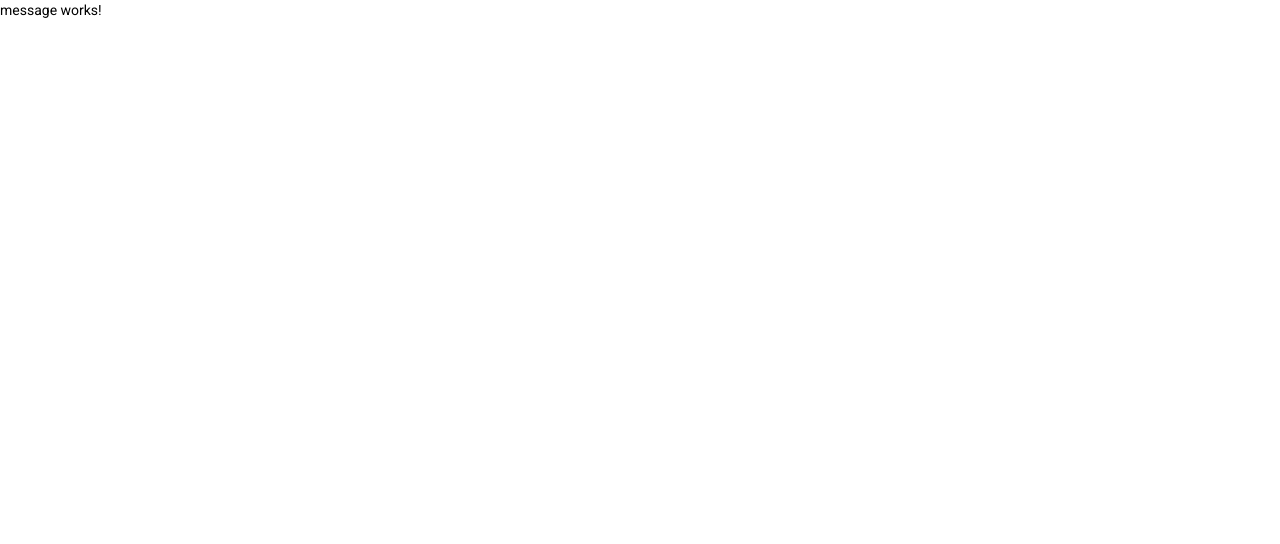
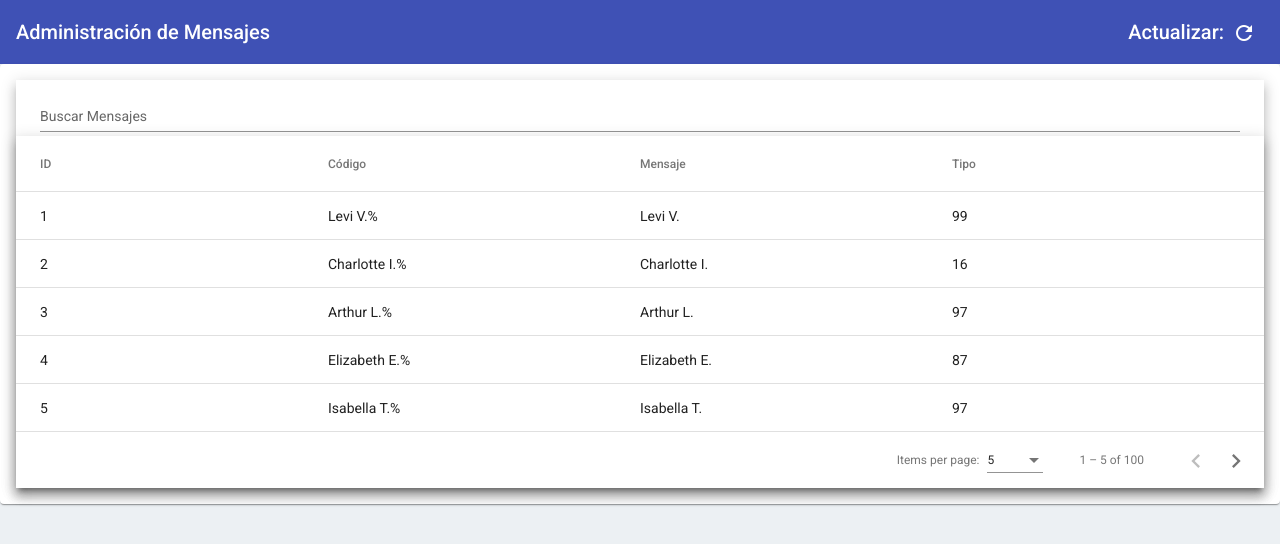
Before and after one commit to ajcastillov11/repoLocalTestAngular, an Angular app: page /messages/messages in a window 1280 px wide. Shown: the top 544 px of the page. Built offline with nearby package versions, Linux system fonts and the light colour scheme.

Commit message:
Avance mensajes

```diff
--- a/src/app/components/messages/message/message.component.css
+++ b/src/app/components/messages/message/message.component.css
@@ -55,3 +55,17 @@
   .mat-header-cell:nth-child(7){
     flex: 0 0 7%;
   }
+
+
+  table {
+    width: 100%;
+  }
+
+  .mat-form-field {
+    font-size: 14px;
+    width: 100%;
+  }
+
+  td, th {
+    width: 25%;
+  }
--- a/src/app/components/messages/message/message.component.html
+++ b/src/app/components/messages/message/message.component.html
@@ -1 +1,63 @@
-<p>message works!</p>
+<mat-toolbar color="primary">
+  <span>Administración de Mensajes</span>
+  <span class="spacer"></span>
+  Actualizar:
+  <button mat-icon-button (click)="refresh()">
+    <mat-icon>refresh</mat-icon>
+  </button>
+</mat-toolbar>
+
+
+
+<mat-card>
+  <div class="container mat-elevation-z8">
+
+    <div class="form">
+      <mat-form-field appearance="standard" floatPlaceholder="never" color="accent">
+        <mat-label>Buscar Mensajes</mat-label>
+        <input matInput #filter (keyup)="applyFilter($event)" placeholder="Filtrar Mensajes" #input>
+      </mat-form-field>
+    </div>
+
+
+
+    <div class="mat-elevation-z8">
+      <table mat-table [dataSource]="dataSource" matSort>
+
+        <!-- ID Column -->
+        <ng-container matColumnDef="id">
+          <th mat-header-cell *matHeaderCellDef mat-sort-header> ID </th>
+          <td mat-cell *matCellDef="let row"> {{row.id}} </td>
+        </ng-container>
+
+        <!-- Progress Column -->
+        <ng-container matColumnDef="codigo">
+          <th mat-header-cell *matHeaderCellDef mat-sort-header> Código </th>
+          <td mat-cell *matCellDef="let row"> {{row.codigo}}% </td>
+        </ng-container>
+
+        <!-- Name Column -->
+        <ng-container matColumnDef="mensaje">
+          <th mat-header-cell *matHeaderCellDef mat-sort-header> Mensaje </th>
+          <td mat-cell *matCellDef="let row"> {{row.mensaje}} </td>
+        </ng-container>
+
+        <!-- Fruit Column -->
+        <ng-container matColumnDef="tipo">
+          <th mat-header-cell *matHeaderCellDef mat-sort-header> Tipo </th>
+          <td mat-cell *matCellDef="let row"> {{row.tipo}} </td>
+        </ng-container>
+
+        <tr mat-header-row *matHeaderRowDef="displayedColumns"></tr>
+        <tr mat-row *matRowDef="let row; columns: displayedColumns;"></tr>
+
+        <!-- Row shown when there is no matching data. -->
+        <tr class="mat-row" *matNoDataRow>
+          <td class="mat-cell" colspan="4">No data matching the filter "{{input.value}}"</td>
+        </tr>
+      </table>
+
+      <mat-paginator [pageSizeOptions]="[5, 10, 25, 100]" aria-label="Select page of users"></mat-paginator>
+    </div>
+  </div>
+</mat-card>
--- a/src/app/components/messages/message/message.component.ts
+++ b/src/app/components/messages/message/message.component.ts
@@ -1,15 +1,69 @@
-import { Component, OnInit } from '@angular/core';
+import {AfterViewInit, Component, ViewChild,OnInit} from '@angular/core';
+
+import { MessagesService } from 'src/app/services/messages.service';
+
+import {MatPaginator} from '@angular/material/paginator';
+import {MatSort} from '@angular/material/sort';
+import {MatTableDataSource} from '@angular/material/table';
+import { MessageModel } from 'src/app/models/message';
+
+
+const NAMES: string[] = [
+  'Maia', 'Asher', 'Olivia', 'Atticus', 'Amelia', 'Jack', 'Charlotte', 'Theodore', 'Isla', 'Oliver',
+  'Isabella', 'Jasper', 'Cora', 'Levi', 'Violet', 'Arthur', 'Mia', 'Gabriel Se tira el codigo', 'Elizabeth'
+];
+
 
 @Component({
   selector: 'app-message',
   templateUrl: './message.component.html',
   styleUrls: ['./message.component.css']
 })
-export class MessageComponent implements OnInit {
+export class MessageComponent implements OnInit, AfterViewInit  {
+ displayedColumns: string[] = ['id', 'codigo', 'mensaje', 'tipo'];
+  dataSource: MatTableDataSource<MessageModel> | any;
 
-  constructor() { }
+  @ViewChild(MatPaginator) paginator: MatPaginator | any;
+  @ViewChild(MatSort) sort: MatSort | any;
+
+   constructor(private _service: MessagesService) {
+      // Carga Lista Mensajes
+      const listMensajes = Array.from({length: 100}, (_, k) => createNewUser(k + 1));
+
+      // Assign the data to the data source for the table to render
+      this.dataSource = new MatTableDataSource(listMensajes);
+  }
+  ngAfterViewInit(): void {
+    this.dataSource.paginator = this.paginator;
+    this.dataSource.sort = this.sort;
+  }
 
   ngOnInit(): void {
   }
+  refresh(){
 
+  }
+
+  applyFilter(event: Event) {
+    const filterValue = (event.target as HTMLInputElement).value;
+    this.dataSource.filter = filterValue.trim().toLowerCase();
+
+    if (this.dataSource.paginator) {
+      this.dataSource.paginator.firstPage();
+    }
+  }
 }
+
+
+/** Builds and returns a new User. */
+function createNewUser(id: number): MessageModel {
+  const name = NAMES[Math.round(Math.random() * (NAMES.length - 1))] + ' ' +
+    NAMES[Math.round(Math.random() * (NAMES.length - 1))].charAt(0) + '.';
+
+  return {
+    id: id,
+    codigo: name,
+    mensaje: name,
+    tipo: Math.round(Math.random() * 100)
+  };
+}
--- a/src/app/models/message.ts
+++ b/src/app/models/message.ts
@@ -1,6 +1,6 @@
 import { IMessages } from "../interfaces/imessages";
 
-export class Message implements IMessages {
+export class MessageModel implements IMessages {
     id: number = 0;
     codigo: string = '';
     mensaje: string = '';
--- a/src/app/services/messages.service.ts
+++ b/src/app/services/messages.service.ts
@@ -1,6 +1,6 @@
 import { HttpClient } from '@angular/common/http';
 import { Injectable } from '@angular/core';
-import { Message, tipoMessage } from '../models/message';
+import { MessageModel, tipoMessage } from '../models/message';
 
 @Injectable({
   providedIn: 'root'
@@ -9,7 +9,7 @@ export class MessagesService {
 
   constructor(private http: HttpClient) { }
 
-  listMessages: Message[] = [
+  listMessages: MessageModel[] = [
     {
       id: 1,
       codigo: 'msj500',
--- a/src/styles.css
+++ b/src/styles.css
@@ -1,4 +1,165 @@
-/* You can add global styles to this file, and also import other style files */
-
 html, body { height: 100%; }
 body { margin: 0; font-family: Roboto, "Helvetica Neue", sans-serif; }
+
+.mat-slide-toggle.mat-checked .mat-slide-toggle-thumb {
+    background-color: #1d6f1a;
+}
+
+.mat-slide-toggle.mat-checked .mat-slide-toggle-bar {
+    background-color: rgb(30 121 11 / 50%);
+}
+
+.mat-radio-button.mat-accent .mat-radio-inner-circle, .mat-radio-button.mat-accent .mat-radio-ripple .mat-ripple-element:not(.mat-radio-persistent-ripple), .mat-radio-button.mat-accent.mat-radio-checked .mat-radio-persistent-ripple, .mat-radio-button.mat-accent:active .mat-radio-persistent-ripple {
+    background-color: #1d8723;
+}
+
+
+.example-radio-group {
+    display: flex;
+    flex-direction: column;
+    margin: 15px 0;
+  }
+
+  .example-radio-button {
+    margin: 5px;
+  }
+
+
+
+
+.mat-menu-item:hover:not([disabled]), .mat-menu-item.cdk-program-focused:not([disabled]), .mat-menu-item.cdk-keyboard-focused:not([disabled]), .mat-menu-item-highlighted:not([disabled]) {
+    background: rgb(76 185 69 / 31%);
+}
+
+
+button.mat-menu-item {
+    width: 100%;
+}
+
+.mat-menu-item-submenu-trigger {
+    padding-right: 42px;
+}
+
+.mat-menu-item {
+    -webkit-user-select: none;
+    -moz-user-select: none;
+    -ms-user-select: none;
+    user-select: none;
+    cursor: pointer;
+    outline: none;
+    border: none;
+    -webkit-tap-highlight-color: transparent;
+    white-space: nowrap;
+    overflow: hidden;
+    text-overflow: ellipsis;
+    display: block;
+    line-height: 38px;
+    height: 28px;
+    padding: 0 16px;
+    text-align: left;
+    text-decoration: none;
+
+    position: relative;
+}
+.mat-menu-item {
+    background: transparent;
+    color: rgba(0,0,0,.87);
+}
+.mat-focus-indicator {
+    position: relative;
+}
+.mat-menu-item {
+    font-family: Roboto, "Helvetica Neue", sans-serif;
+    font-size: 13px;
+    font-weight: 300;
+}
+
+.mat-flat-button.mat-primary, .mat-raised-button.mat-primary, .mat-fab.mat-primary, .mat-mini-fab.mat-primary {
+    color: #fff;
+    background-color: #198754;
+    border-color: #198754;
+}
+
+.btnGuardar {
+    /* display: inline-block; */
+    font-weight: 400;
+    line-height: 1.5;
+    color: #212529;
+    text-align: center;
+    text-decoration: none;
+    vertical-align: middle;
+    cursor: pointer;
+    -webkit-user-select: none;
+    -moz-user-select: none;
+    user-select: none;
+    background-color: transparent;
+    border: 1px solid transparent;
+    padding: .375rem .75rem;
+    font-size: 1rem;
+    border-radius: .25rem;
+    transition: color .15s ease-in-out,background-color .15s ease-in-out,border-color .15s ease-in-out,box-shadow .15s ease-in-out;
+}
+
+.mat-card-image:first-child {
+    margin-top: -5px;
+    border-top-left-radius: inherit;
+    border-top-right-radius: inherit;
+}
+.mat-card-image {
+    width: calc(50% + 12px);
+    margin: 0 -16px 16px -16px;
+}
+
+* {
+  box-sizing: border-box;
+}
+html,
+body {
+  background: #ecf0f3;
+}
+h1 {
+  margin: 0;
+  padding: 0;
+}
+.custom-form {
+  min-width: 300px;
+  max-width: 60%;
+  margin: 0px auto;
+  background: rgba(255, 255, 255, 0.15);
+  padding: 2rem 3rem;
+  margin: auto;
+  border-radius: 2.5rem;
+  background-color: #ecf0f3;
+  box-shadow: 13px 13px 20px #cbced1, -13px -13px 20px #ffffff;
+  color: black;
+  margin-top: 10rem;
+}
+.custom-form input {
+  display: block;
+  margin: 2rem 0;
+  width: 100%;
+  border-radius: 0.5rem;
+  padding: 1rem;
+  border: none;
+  box-shadow: inset -5px -5px 15px rgba(255, 255, 255, 0.8), inset 5px 5px 10px
+      rgba(0, 0, 0, 0.1);
+  border: 0 none;
+  background: #ebf5fc;
+}
+.custom-form button {
+  text-transform: uppercase;
+  letter-spacing: 0.15em;
+  border: none;
+  font-size: 0.875rem;
+  color: #ffffff;
+  font-weight: bold;
+  background-color: #bcd8c1;
+  width: 100%;
+  display: block;
+  padding: 0.875rem 1rem;
+  border-radius: 1.5rem;
+  box-shadow: 3px 3px 8px #b1b1b1, -3px -3px 8px #ffffff;
+  cursor: pointer;
+}
+html, body { height: 100%; }
+body { margin: 0; font-family: Roboto, "Helvetica Neue", sans-serif; }
```
